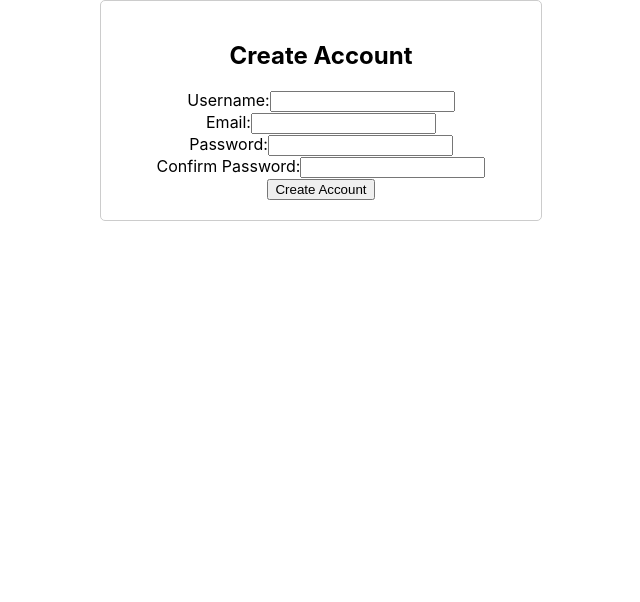
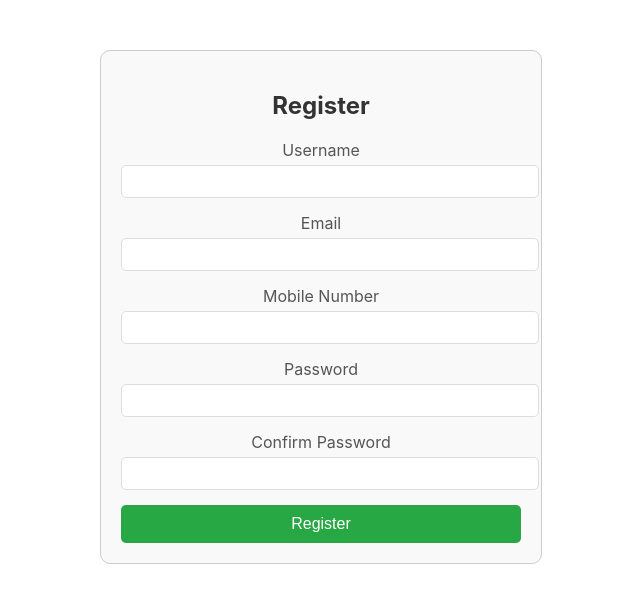
Before and after one commit to vinayakac/mcq, a React (Create React App) app in the folder webfront/: page /Register in a window 1280 px wide. Shown: the top 602 px of the page, without its empty margins (319-959 px from the left). Built offline with nearby package versions, Linux system fonts and the light colour scheme.

Commit message:
register page

```diff
--- /dev/null
+++ b/webfront/src/pages/Register.css
@@ -0,0 +1,50 @@
+.register-container {
+  width: 400px;
+  margin: 50px auto;
+  padding: 20px;
+  border: 1px solid #ccc;
+  border-radius: 10px;
+  background-color: #f9f9f9;
+}
+
+h2 {
+  text-align: center;
+  color: #333;
+}
+
+.form-group {
+  margin-bottom: 15px;
+}
+
+.form-group label {
+  display: block;
+  margin-bottom: 5px;
+  color: #555;
+}
+
+.form-group input {
+  width: 100%;
+  padding: 8px;
+  border: 1px solid #ddd;
+  border-radius: 5px;
+}
+
+.register-button {
+  width: 100%;
+  padding: 10px;
+  background-color: #28a745;
+  color: white;
+  border: none;
+  border-radius: 5px;
+  cursor: pointer;
+  font-size: 16px;
+}
+
+.register-button:hover {
+  background-color: #218838;
+}
+
+.error {
+  color: red;
+  font-size: 12px;
+}
--- a/webfront/src/pages/Register.js
+++ b/webfront/src/pages/Register.js
@@ -1,94 +1,117 @@
 import React, { useState } from "react";
+import { useNavigate } from "react-router-dom";
+import "./Register.css";
 
-const RegistrationForm = () => {
-  const [username, setUsername] = useState("");
-  const [email, setEmail] = useState("");
-  const [password, setPassword] = useState("");
-  const [confirmPassword, setConfirmPassword] = useState("");
-  const [error, setError] = useState("");
-  const [success, setSuccess] = useState("");
+const Register = () => {
+  const [formData, setFormData] = useState({
+    username: "",
+    email: "",
+    mobileNumber: "",
+    password: "",
+    confirmPassword: "",
+  });
+  const [errors, setErrors] = useState({});
+  const navigate = useNavigate();
+
+  const handleChange = (e) => {
+    const { name, value } = e.target;
+    setFormData({ ...formData, [name]: value });
+  };
+
+  const validate = () => {
+    let tempErrors = {};
+    const { username, email, mobileNumber, password, confirmPassword } =
+      formData;
+
+    if (!username) tempErrors.username = "Username is required";
+    if (!email) tempErrors.email = "Email is required";
+    else if (!/\S+@\S+\.\S+/.test(email)) tempErrors.email = "Email is invalid";
+    if (!mobileNumber) tempErrors.mobileNumber = "Mobile number is required";
+    else if (!/^\d{10}$/.test(mobileNumber))
+      tempErrors.mobileNumber = "Mobile number must be 10 digits";
+    if (!password) tempErrors.password = "Password is required";
+    else if (password.length < 6)
+      tempErrors.password = "Password must be at least 6 characters";
+    if (password !== confirmPassword)
+      tempErrors.confirmPassword = "Passwords do not match";
+
+    setErrors(tempErrors);
+    return Object.keys(tempErrors).length === 0;
+  };
 
   const handleSubmit = (e) => {
     e.preventDefault();
-    setError("");
-    setSuccess("");
-
-    // Basic validation
-    if (!username || !email || !password || !confirmPassword) {
-      setError("Please fill out all fields.");
-      return;
+    if (validate()) {
+      localStorage.setItem("user", JSON.stringify(formData));
+      alert("Registration successful");
+      navigate("/login");
     }
-
-    if (password !== confirmPassword) {
-      setError("Passwords do not match.");
-      return;
-    }
-
-    // Store data in local storage
-    const userData = {
-      username,
-      email,
-      password, // Consider encrypting passwords in a real application
-    };
-
-    localStorage.setItem("userData", JSON.stringify(userData));
-
-    // Set success message
-    setSuccess("account created successfully!");
-
-    // Clear the form
-    setUsername("");
-    setEmail("");
-    setPassword("");
-    setConfirmPassword("");
   };
 
   return (
-    <div style={{ maxWidth: "400px", margin: "0 auto", padding: "20px", border: "1px solid #ccc", borderRadius: "5px" }}>
-      <h2>Create Account</h2>
-      {error && <div style={{ color: "red" }}>{error}</div>}
-      {success && <div style={{ color: "green" }}>{success}</div>}
+    <div className="register-container">
+      <h2>Register</h2>
       <form onSubmit={handleSubmit}>
-        <div>
-          <label>Username:</label>
+        <div className="form-group">
+          <label>Username</label>
           <input
             type="text"
-            value={username}
-            onChange={(e) => setUsername(e.target.value)}
-            required
+            name="username"
+            value={formData.username}
+            onChange={handleChange}
           />
+          {errors.username && <p className="error">{errors.username}</p>}
         </div>
-        <div>
-          <label>Email:</label>
+        <div className="form-group">
+          <label>Email</label>
           <input
             type="email"
-            value={email}
-            onChange={(e) => setEmail(e.target.value)}
-            required
+            name="email"
+            value={formData.email}
+            onChange={handleChange}
           />
+          {errors.email && <p className="error">{errors.email}</p>}
         </div>
-        <div>
-          <label>Password:</label>
+        <div className="form-group">
+          <label>Mobile Number</label>
+          <input
+            type="text"
+            name="mobileNumber"
+            value={formData.mobileNumber}
+            onChange={handleChange}
+          />
+          {errors.mobileNumber && (
+            <p className="error">{errors.mobileNumber}</p>
+          )}
+        </div>
+        <div className="form-group">
+          <label>Password</label>
           <input
             type="password"
-            value={password}
-            onChange={(e) => setPassword(e.target.value)}
-            required
+            name="password"
+            value={formData.password}
+            onChange={handleChange}
           />
+          {errors.password && <p className="error">{errors.password}</p>}
         </div>
-        <div>
-          <label>Confirm Password:</label>
+        <div className="form-group">
+          <label>Confirm Password</label>
           <input
             type="password"
-            value={confirmPassword}
-            onChange={(e) => setConfirmPassword(e.target.value)}
-            required
+            name="confirmPassword"
+            value={formData.confirmPassword}
+            onChange={handleChange}
           />
+          {errors.confirmPassword && (
+            <p className="error">{errors.confirmPassword}</p>
+          )}
         </div>
-        <button type="submit">Create Account</button>
+        <button type="submit" className="register-button">
+          Register
+        </button>
       </form>
     </div>
   );
 };
 
-export default RegistrationForm;
+export default Register;
```
